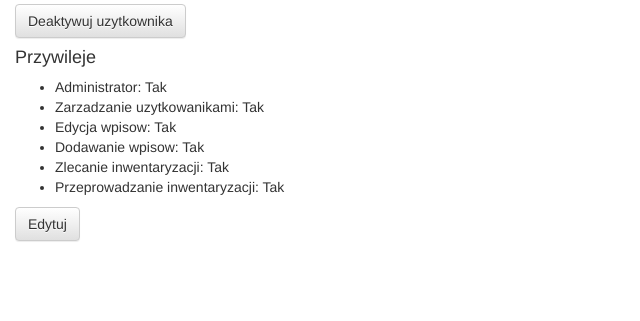
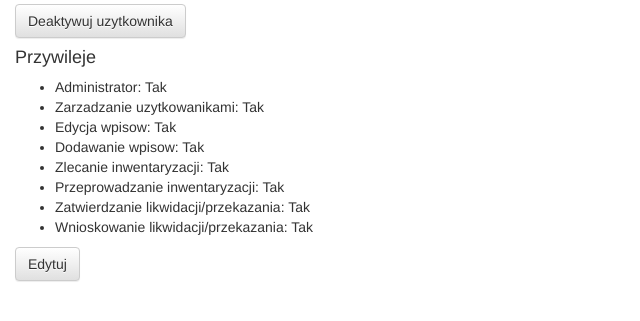
Before and after one commit to Valumior/inventory, a Django app: page /user/1/ in a window 1280 px wide. Shown: the part 222-543 px from the top of the page, without its empty margins (0-640 px from the left). Run offline with Django 3.2, Linux system fonts and the light colour scheme; a user stored in the database is signed in; tables that the repository leaves empty hold one stand-in row (values such as "Sample post"); some libraries are stand-ins or nearby versions.

Commit message:
User permissions UI fix.

```diff
--- a/manager/tables.py
+++ b/manager/tables.py
@@ -63,7 +63,7 @@ class UserPermissionsTable(tables.Table):
 
 	class Meta:
 		model = UserPermissions
-		fields = ('user', 'is_admin', 'is_user_manager', 'is_add_allowed', 'is_edit_allowed', 'is_session_controller', 'is_inventory')
+		fields = ('user', 'is_admin', 'is_user_manager', 'is_add_allowed', 'is_edit_allowed', 'is_session_controller', 'is_inventory', 'is_liquidation_approver', 'is_liquidation')
 		attrs = table_attrs
 
 class InventoryOrderTable(tables.Table):
--- a/manager/templates/userDetails.html
+++ b/manager/templates/userDetails.html
@@ -18,6 +18,8 @@
 		<li>Dodawanie wpisow: {% if target_permissions.is_add_allowed %}Tak{% else %}Nie{% endif %}</li>
 		<li>Zlecanie inwentaryzacji: {% if target_permissions.is_session_controller %}Tak{% else %}Nie{% endif %}</li>
 		<li>Przeprowadzanie inwentaryzacji: {% if target_permissions.is_inventory %}Tak{% else %}Nie{% endif %}</li>
+		<li>Zatwierdzanie likwidacji/przekazania: {% if target_permissions.is_liquidation_approver %}Tak{% else %}Nie{% endif %}</li>
+		<li>Wnioskowanie likwidacji/przekazania: {% if target_permissions.is_liquidation %}Tak{% else %}Nie{% endif %}</li>
 	</ul>
 	{% if permissions.is_admin or permissions.is_user_manager and not target_permissions.is_admin %}
 		<a class="btn btn-default" href="{% url 'userRank' pk=selectedUser.id %}">Edytuj</a>
```
